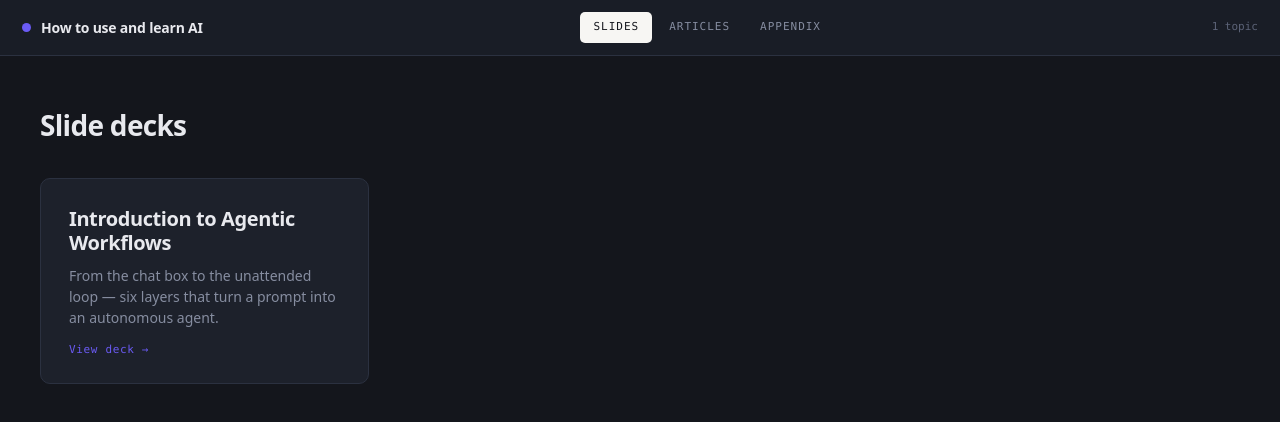
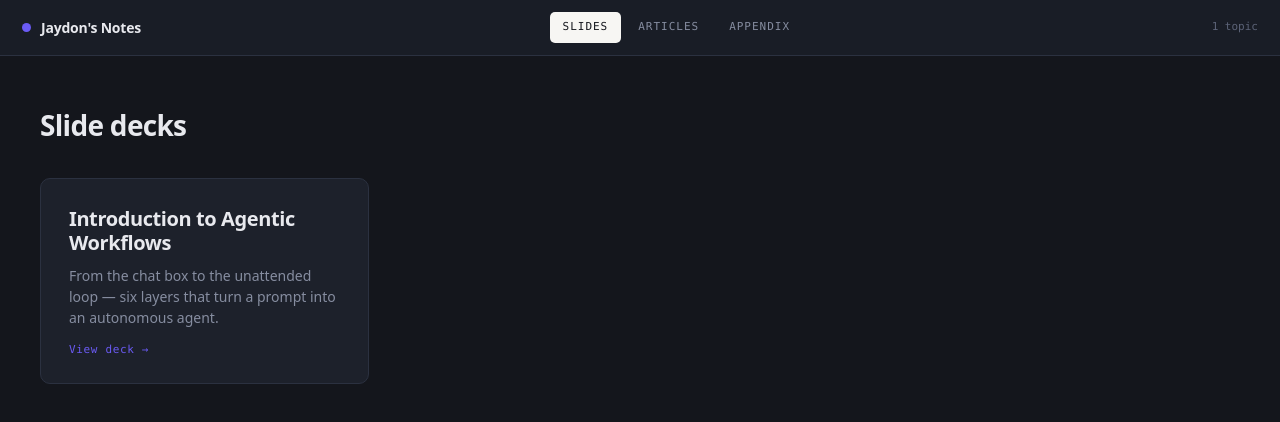
Before and after one commit to Jaydonchong/blog, a React (Vite) app: page /#/slides in a window 1280 px wide. Shown: the top 422 px of the page. Built offline with nearby package versions, Linux system fonts and the light colour scheme.

Commit message:
update title

```diff
--- a/index.html
+++ b/index.html
@@ -3,7 +3,7 @@
   <head>
     <meta charset="UTF-8" />
     <meta name="viewport" content="width=device-width, initial-scale=1.0" />
-    <title>Jaydon's blog</title>
+    <title>Jaydon's Notes</title>
     <meta name="description" content="Lecture deck and companion articles: LLMs, prompts, context, tools, harnesses and loops." />
   </head>
   <body>
--- a/src/App.jsx
+++ b/src/App.jsx
@@ -56,7 +56,7 @@ export default function App() {
         <header className="topbar">
           <div className="topbar__mark">
             <span className="topbar__dot" aria-hidden="true" />
-            How to use and learn AI
+            Jaydon's Notes
           </div>
           <nav className="topbar__nav">
             <NavLink to="/slides" className={({ isActive }) => 'tab' + (isActive ? ' is-on' : '')}>
```
